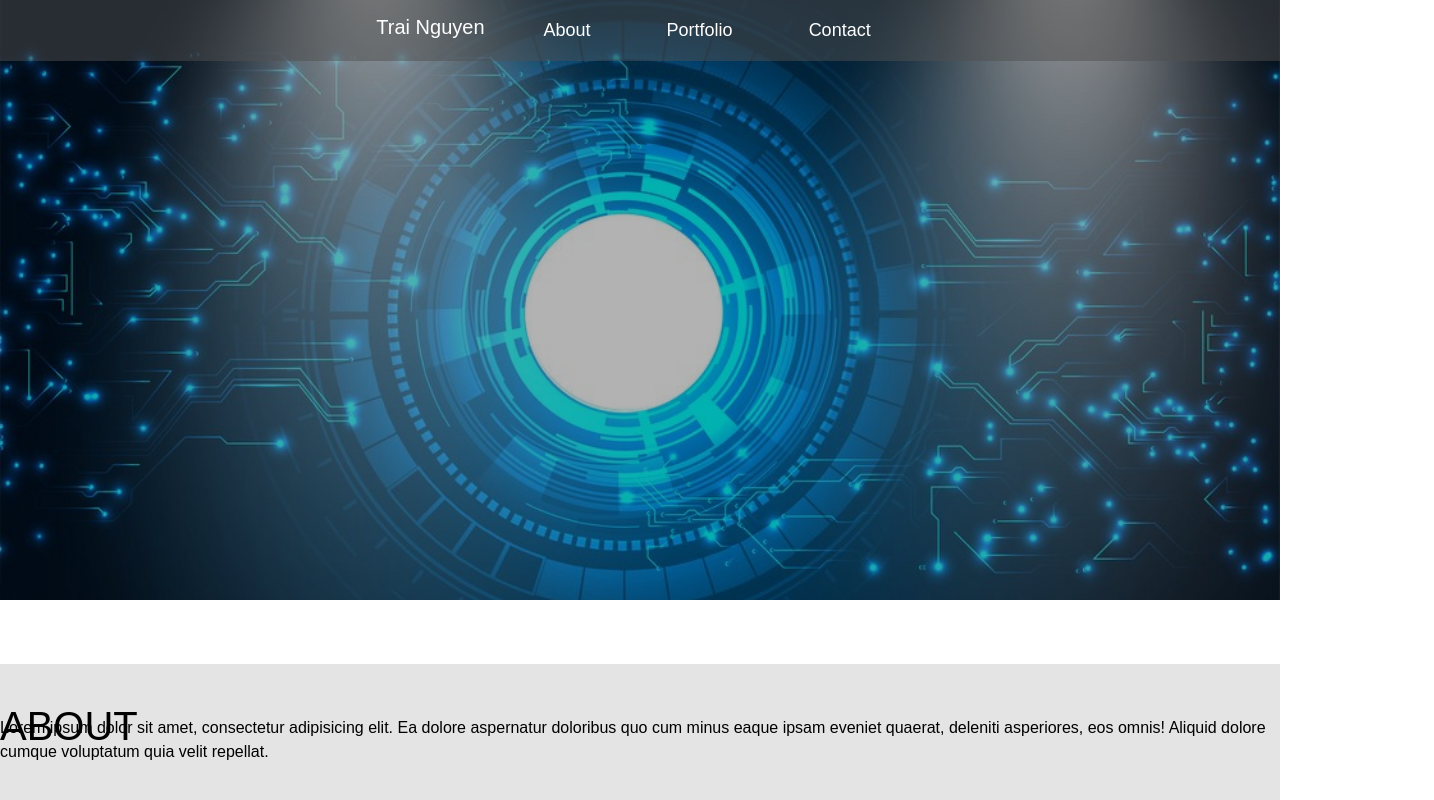
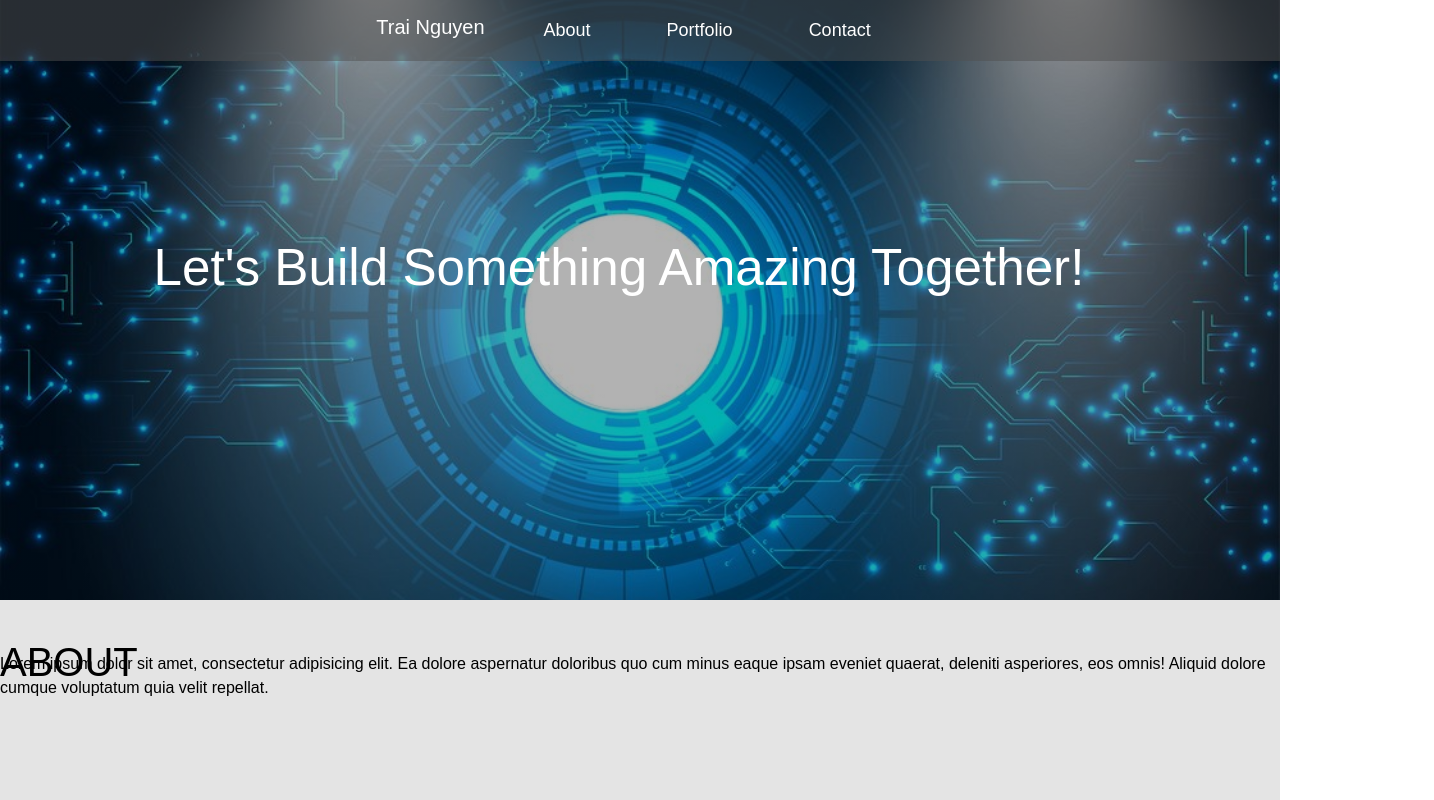
Before and after one commit to tmnguyen8/portfolio, a plain HTML site: page index.html in a window 1280 px wide. Shown: the top 800 px of the page, 1434 px wide, since content can reach past the window. Drawn offline with nearby package versions, Linux system fonts and the light colour scheme.

Commit message:
modify slogan text

```diff
--- a/assets/css/style.css
+++ b/assets/css/style.css
@@ -72,8 +72,8 @@ li:hover:before, li:hover:after, li:hover a:before{
 
 }
 .slogan {
-    position: relative;
-    top: 45%;
+    position: absolute;
+    top: 30%;
     left: 12%;
     color: white;
     font-size: 4vw;
```
